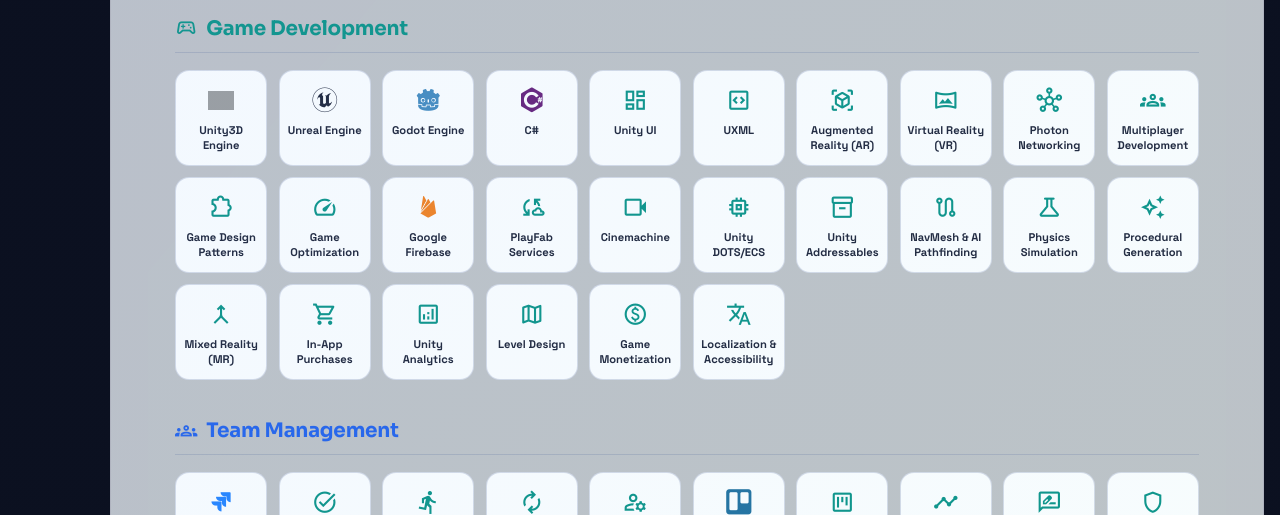
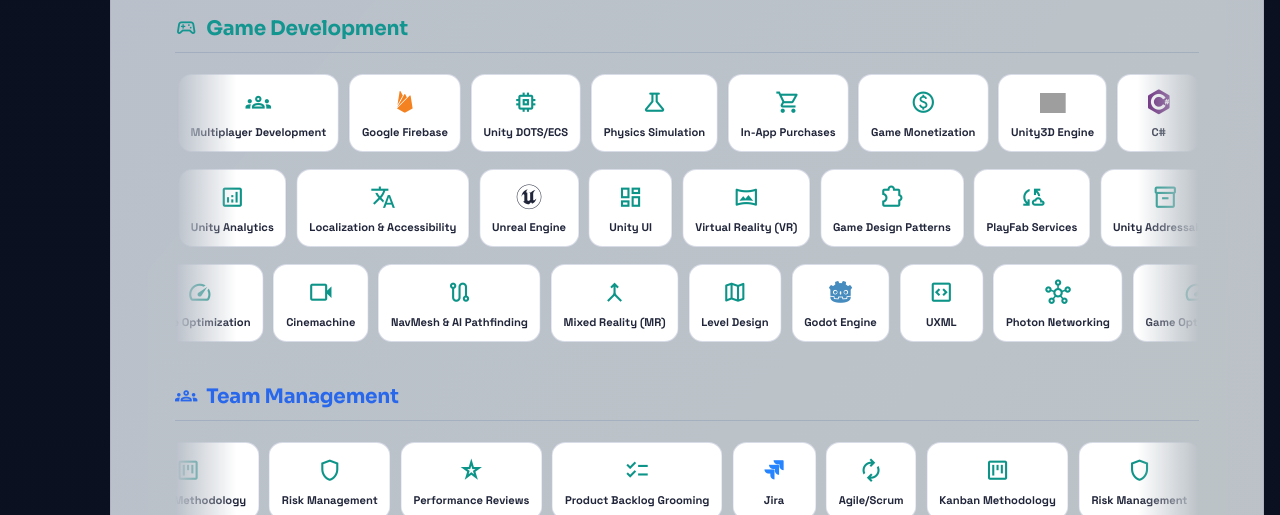
Before and after one commit to shahvaizj/frontend, a React (Create React App) app: page / in a window 1280 px wide. Shown: the part 5905-6420 px from the top of the page. Built offline with nearby package versions, Linux system fonts and the light colour scheme; no server answers; grey boxes are pictures that could not be loaded.

Commit message:
Replace skills grid with infinite marquee rows
Each category shows 3 rows of skill cards scrolling endlessly.
Rows alternate direction (left / right / left) at different speeds.
Edge fade mask and hover-to-pause included.

Co-Authored-By: Claude Sonnet 4.6 <noreply@anthropic.com>

```diff
--- a/src/components/Skills.css
+++ b/src/components/Skills.css
@@ -28,31 +28,70 @@
   font-size: 1.4rem;
 }
 
-.skills-grid {
-  display: grid;
-  grid-template-columns: repeat(auto-fill, minmax(88px, 1fr));
-  gap: 0.7rem;
+/* Marquee container — clip overflow and fade edges */
+.skills-marquee-wrap {
+  display: flex;
+  flex-direction: column;
+  gap: 0.6rem;
 }
 
+.skill-marquee-row {
+  overflow: hidden;
+  width: 100%;
+  -webkit-mask-image: linear-gradient(to right, transparent, black 6%, black 94%, transparent);
+  mask-image:         linear-gradient(to right, transparent, black 6%, black 94%, transparent);
+}
+
+.skill-marquee-row:hover .skill-marquee-track {
+  animation-play-state: paused;
+}
+
+.skill-marquee-track {
+  display: flex;
+  gap: 0.6rem;
+  width: max-content;
+  padding: 0.25rem 0;
+}
+
+.marquee-left {
+  animation: marqueeLeft linear infinite;
+}
+
+.marquee-right {
+  animation: marqueeRight linear infinite;
+}
+
+@keyframes marqueeLeft {
+  from { transform: translateX(0); }
+  to   { transform: translateX(-50%); }
+}
+
+@keyframes marqueeRight {
+  from { transform: translateX(-50%); }
+  to   { transform: translateX(0); }
+}
+
+/* Skill card */
 .skill-card {
   display: flex;
   flex-direction: column;
   align-items: center;
   justify-content: flex-start;
   gap: 0.45rem;
-  padding: 0.9rem 0.4rem 0.75rem;
+  padding: 0.8rem 0.75rem 0.65rem;
+  min-width: 84px;
   background: var(--card-solid);
   border: 1px solid var(--card-stroke);
   border-radius: 14px;
   text-align: center;
   cursor: default;
-  transition: transform 0.2s ease, border-color 0.2s ease, box-shadow 0.2s ease;
+  transition: border-color 0.2s ease, box-shadow 0.2s ease;
+  flex-shrink: 0;
 }
 
 .skill-card:hover {
-  transform: translateY(-5px);
   border-color: var(--accent-color);
-  box-shadow: 0 10px 24px var(--accent-glow);
+  box-shadow: 0 6px 20px var(--accent-glow);
 }
 
 .skill-icon {
@@ -66,8 +105,7 @@
   font-size: 1.6rem;
 }
 
-/* Non-colored devicons (e.g. Unity, Next.js, Express) are black by default —
-   invert them in dark mode so they're visible */
+/* Non-colored devicons (black by default) become white in dark mode */
 .App.dark .skill-icon i:not([class*="colored"]) {
   filter: brightness(0) invert(1);
 }
@@ -78,6 +116,7 @@
   object-fit: contain;
 }
 
+/* White img icons in dark mode get a black outline for definition */
 .App.dark .skill-icon-img {
   filter:
     brightness(0) invert(1)
@@ -97,7 +136,7 @@
   font-weight: 600;
   color: var(--text-color);
   line-height: 1.35;
-  word-break: break-word;
+  white-space: nowrap;
 }
 
 @media (max-width: 768px) {
@@ -108,8 +147,4 @@
   .skills-category-header {
     justify-content: center;
   }
-
-  .skills-grid {
-    grid-template-columns: repeat(auto-fill, minmax(78px, 1fr));
-  }
 }
--- a/src/components/Skills.js
+++ b/src/components/Skills.js
@@ -3,10 +3,10 @@ import './Skills.css';
 
 const SKILL_ICONS = {
   // — Game Development —
-  'Unity3D Engine':              { type: 'img', url: 'https://cdn.simpleicons.org/unity' },
-  'Unreal Engine':               { type: 'devicon', cls: 'devicon-unrealengine-original' },
-  'Godot Engine':                { type: 'devicon', cls: 'devicon-godot-plain colored' },
-  'C#':                          { type: 'devicon', cls: 'devicon-csharp-plain colored' },
+  'Unity3D Engine':              { type: 'img',      url: 'https://cdn.simpleicons.org/unity' },
+  'Unreal Engine':               { type: 'devicon',  cls: 'devicon-unrealengine-original' },
+  'Godot Engine':                { type: 'devicon',  cls: 'devicon-godot-plain colored' },
+  'C#':                          { type: 'devicon',  cls: 'devicon-csharp-plain colored' },
   'Unity UI':                    { type: 'material', name: 'dashboard' },
   'UXML':                        { type: 'material', name: 'code_blocks' },
   'Augmented Reality (AR)':      { type: 'material', name: 'view_in_ar' },
@@ -15,7 +15,7 @@ const SKILL_ICONS = {
   'Multiplayer Development':     { type: 'material', name: 'groups' },
   'Game Design Patterns':        { type: 'material', name: 'extension' },
   'Game Optimization':           { type: 'material', name: 'speed' },
-  'Google Firebase':             { type: 'devicon', cls: 'devicon-firebase-plain colored' },
+  'Google Firebase':             { type: 'devicon',  cls: 'devicon-firebase-plain colored' },
   'PlayFab Services':            { type: 'material', name: 'cloud_sync' },
   'Cinemachine':                 { type: 'material', name: 'videocam' },
   'Unity DOTS/ECS':              { type: 'material', name: 'memory' },
@@ -31,12 +31,12 @@ const SKILL_ICONS = {
   'Localization & Accessibility':{ type: 'material', name: 'translate' },
 
   // — Team Management —
-  'Jira':                        { type: 'devicon', cls: 'devicon-jira-plain colored' },
+  'Jira':                        { type: 'devicon',  cls: 'devicon-jira-plain colored' },
   'ClickUp':                     { type: 'material', name: 'task_alt' },
   'Sprint Planning':             { type: 'material', name: 'directions_run' },
   'Agile/Scrum':                 { type: 'material', name: 'loop' },
   'Team Leadership':             { type: 'material', name: 'manage_accounts' },
-  'Trello':                      { type: 'devicon', cls: 'devicon-trello-plain colored' },
+  'Trello':                      { type: 'devicon',  cls: 'devicon-trello-plain colored' },
   'Kanban Methodology':          { type: 'material', name: 'view_kanban' },
   'Roadmap Planning':            { type: 'material', name: 'timeline' },
   'Code Review Processes':       { type: 'material', name: 'rate_review' },
@@ -45,41 +45,48 @@ const SKILL_ICONS = {
   'Remote Team Management':      { type: 'material', name: 'home_work' },
   'Performance Reviews':         { type: 'material', name: 'star_rate' },
   'Technical Documentation':     { type: 'material', name: 'description' },
-  'GitFlow Workflow':            { type: 'devicon', cls: 'devicon-git-plain colored' },
+  'GitFlow Workflow':            { type: 'devicon',  cls: 'devicon-git-plain colored' },
   'Product Backlog Grooming':    { type: 'material', name: 'checklist' },
 
   // — Other / Web —
-  'HTML5':                       { type: 'devicon', cls: 'devicon-html5-plain colored' },
-  'CSS3':                        { type: 'devicon', cls: 'devicon-css3-plain colored' },
-  'JavaScript (ES6+)':           { type: 'devicon', cls: 'devicon-javascript-plain colored' },
-  'TypeScript':                  { type: 'devicon', cls: 'devicon-typescript-plain colored' },
-  'React.js':                    { type: 'devicon', cls: 'devicon-react-original colored' },
-  'Next.js':                     { type: 'devicon', cls: 'devicon-nextjs-plain' },
-  'Vue.js':                      { type: 'devicon', cls: 'devicon-vuejs-plain colored' },
-  'Node.js':                     { type: 'devicon', cls: 'devicon-nodejs-plain colored' },
-  'Express.js':                  { type: 'devicon', cls: 'devicon-express-original' },
+  'HTML5':                       { type: 'devicon',  cls: 'devicon-html5-plain colored' },
+  'CSS3':                        { type: 'devicon',  cls: 'devicon-css3-plain colored' },
+  'JavaScript (ES6+)':           { type: 'devicon',  cls: 'devicon-javascript-plain colored' },
+  'TypeScript':                  { type: 'devicon',  cls: 'devicon-typescript-plain colored' },
+  'React.js':                    { type: 'devicon',  cls: 'devicon-react-original colored' },
+  'Next.js':                     { type: 'devicon',  cls: 'devicon-nextjs-plain' },
+  'Vue.js':                      { type: 'devicon',  cls: 'devicon-vuejs-plain colored' },
+  'Node.js':                     { type: 'devicon',  cls: 'devicon-nodejs-plain colored' },
+  'Express.js':                  { type: 'devicon',  cls: 'devicon-express-original' },
   'RESTful APIs':                { type: 'material', name: 'api' },
-  'GraphQL':                     { type: 'devicon', cls: 'devicon-graphql-plain colored' },
-  'MongoDB':                     { type: 'devicon', cls: 'devicon-mongodb-plain colored' },
-  'MySQL':                       { type: 'devicon', cls: 'devicon-mysql-plain colored' },
+  'GraphQL':                     { type: 'devicon',  cls: 'devicon-graphql-plain colored' },
+  'MongoDB':                     { type: 'devicon',  cls: 'devicon-mongodb-plain colored' },
+  'MySQL':                       { type: 'devicon',  cls: 'devicon-mysql-plain colored' },
   'n-8-n':                       { type: 'material', name: 'account_tree' },
-  'Firebase Firestore':          { type: 'devicon', cls: 'devicon-firebase-plain colored' },
-  'Git':                         { type: 'devicon', cls: 'devicon-git-plain colored' },
-  'GitLab CI':                   { type: 'devicon', cls: 'devicon-gitlab-plain colored' },
-  'Google Cloud Platform':       { type: 'devicon', cls: 'devicon-googlecloud-plain colored' },
-  'Azure':                       { type: 'devicon', cls: 'devicon-azure-plain colored' },
-  'Docker':                      { type: 'devicon', cls: 'devicon-docker-plain colored' },
+  'Firebase Firestore':          { type: 'devicon',  cls: 'devicon-firebase-plain colored' },
+  'Git':                         { type: 'devicon',  cls: 'devicon-git-plain colored' },
+  'GitLab CI':                   { type: 'devicon',  cls: 'devicon-gitlab-plain colored' },
+  'Google Cloud Platform':       { type: 'devicon',  cls: 'devicon-googlecloud-plain colored' },
+  'Azure':                       { type: 'devicon',  cls: 'devicon-azure-plain colored' },
+  'Docker':                      { type: 'devicon',  cls: 'devicon-docker-plain colored' },
   'AI/ML Integration':           { type: 'material', name: 'psychology' },
   'OpenAI API':                  { type: 'material', name: 'smart_toy' },
   'Prompt Engineering':          { type: 'material', name: 'chat_bubble' },
   'Automation Tools':            { type: 'material', name: 'precision_manufacturing' },
-  'Python':                      { type: 'devicon', cls: 'devicon-python-plain colored' },
+  'Python':                      { type: 'devicon',  cls: 'devicon-python-plain colored' },
 };
 
 const CATEGORY_META = {
   'Game Development': { icon: 'sports_esports', color: 'var(--accent-color)' },
   'Team Management':  { icon: 'groups',          color: 'var(--accent-2)' },
   'Other':            { icon: 'code',             color: '#a78bfa' },
+};
+
+// Distribute items round-robin across N rows so rows are evenly mixed
+const splitIntoRows = (items, numRows = 3) => {
+  const rows = Array.from({ length: numRows }, () => []);
+  items.forEach((item, i) => rows[i % numRows].push(item));
+  return rows;
 };
 
 const SkillCard = ({ name }) => {
@@ -99,12 +106,30 @@ const SkillCard = ({ name }) => {
   );
 };
 
+const DIRECTIONS = ['left', 'right', 'left'];
+const DURATIONS  = [22, 28, 18];
+
+const MarqueeRow = ({ items, direction, duration }) => (
+  <div className="skill-marquee-row">
+    <div
+      className={`skill-marquee-track marquee-${direction}`}
+      style={{ animationDuration: `${duration}s` }}
+    >
+      {/* Duplicate the list so the loop is seamless */}
+      {[...items, ...items].map((name, i) => (
+        <SkillCard key={i} name={name} />
+      ))}
+    </div>
+  </div>
+);
+
 const Skills = ({ skills }) => (
   <section id="skills" className="skills-section reveal">
     <h2>Skills</h2>
     <div className="skills-categories">
       {skills.map((categoryData, i) => {
         const meta = CATEGORY_META[categoryData.category] || { icon: 'star', color: 'var(--accent-color)' };
+        const rows = splitIntoRows(categoryData.items);
         return (
           <div key={i} className={`skills-category reveal reveal-delay-${i + 1}`}>
             <div className="skills-category-header">
@@ -116,9 +141,14 @@ const Skills = ({ skills }) => (
               </span>
               <h3 style={{ color: meta.color }}>{categoryData.category}</h3>
             </div>
-            <div className="skills-grid">
-              {categoryData.items.map((skill, j) => (
-                <SkillCard key={j} name={skill} />
+            <div className="skills-marquee-wrap">
+              {rows.map((rowItems, rowIdx) => (
+                <MarqueeRow
+                  key={rowIdx}
+                  items={rowItems}
+                  direction={DIRECTIONS[rowIdx]}
+                  duration={DURATIONS[rowIdx]}
+                />
               ))}
             </div>
           </div>
```
